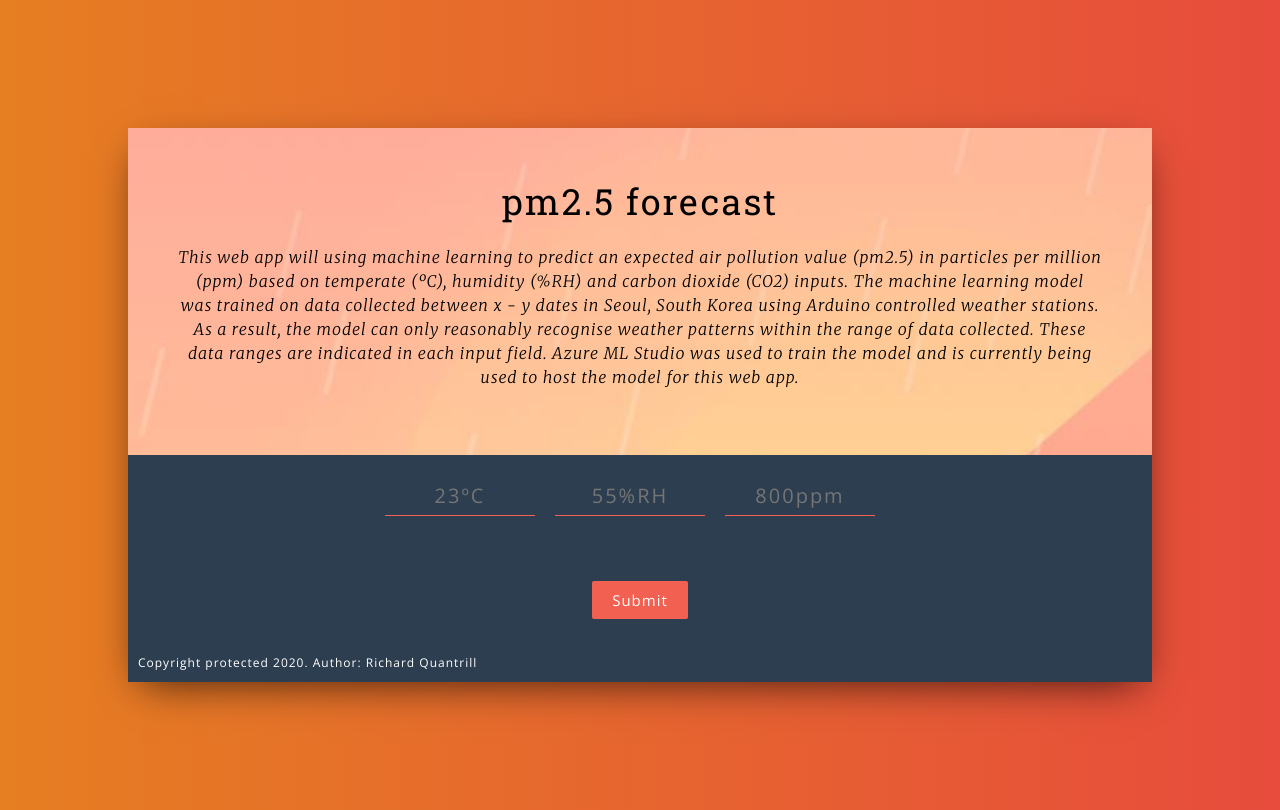
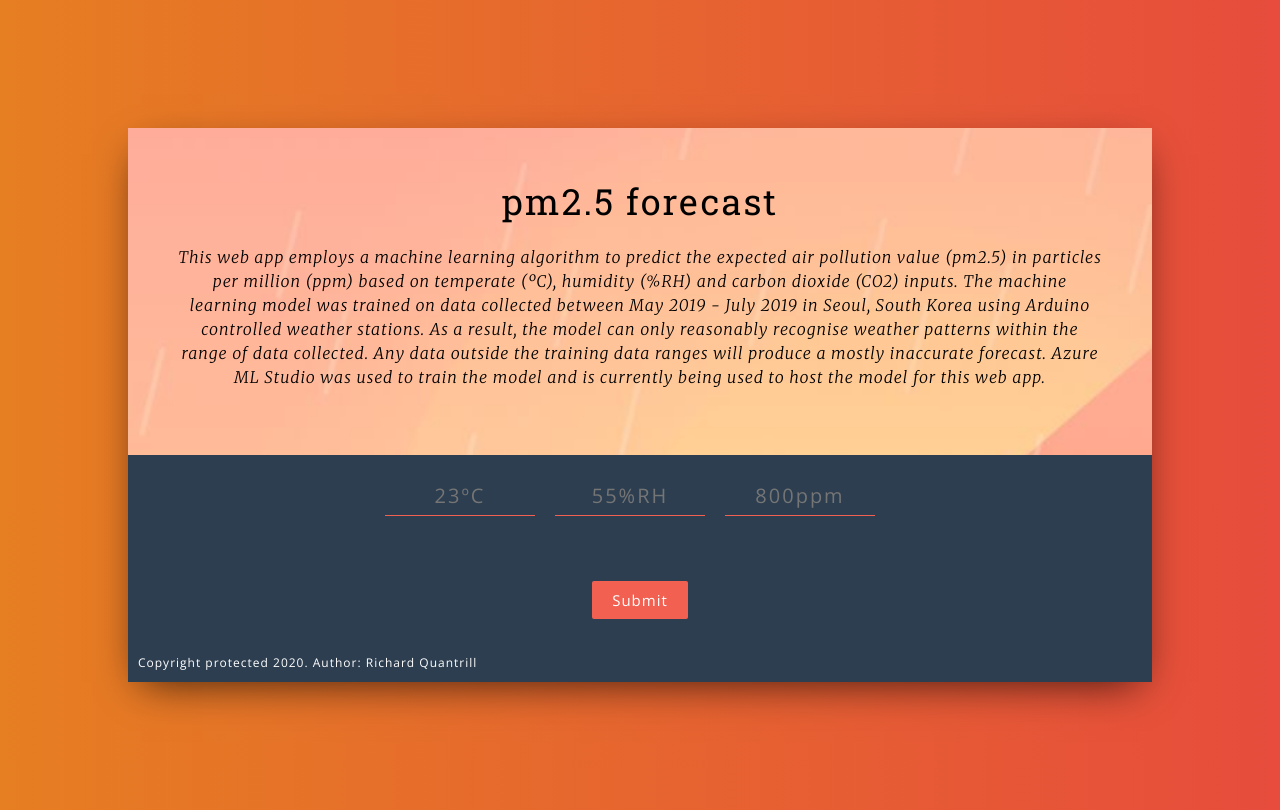
Before and after one commit to ricqua/react-airqualityml, a React (Create React App) app: page / in a window 1280 px wide. Built offline with nearby package versions, Linux system fonts and the light colour scheme.

Commit message:
changed header text

```diff
--- a/src/Components/Header.js
+++ b/src/Components/Header.js
@@ -6,15 +6,16 @@ const Header = () => {
       <div className="headerComponent">
         <h1 className="headerComponent_title">pm2.5 forecast</h1>
         <p className="headerComponent_subtitle">
-          This web app will using machine learning to predict an expected air
-          pollution value (pm2.5) in particles per million (ppm) based on
-          temperate (ºC), humidity (%RH) and carbon dioxide (CO2) inputs. The
-          machine learning model was trained on data collected between x - y
-          dates in Seoul, South Korea using Arduino controlled weather stations.
-          As a result, the model can only reasonably recognise weather patterns
-          within the range of data collected. These data ranges are indicated in
-          each input field. Azure ML Studio was used to train the model and is
-          currently being used to host the model for this web app.
+          This web app employs a machine learning algorithm to predict the
+          expected air pollution value (pm2.5) in particles per million (ppm)
+          based on temperate (ºC), humidity (%RH) and carbon dioxide (CO2)
+          inputs. The machine learning model was trained on data collected
+          between May 2019 - July 2019 in Seoul, South Korea using Arduino
+          controlled weather stations. As a result, the model can only
+          reasonably recognise weather patterns within the range of data
+          collected. Any data outside the training data ranges will produce a
+          mostly inaccurate forecast. Azure ML Studio was used to train the
+          model and is currently being used to host the model for this web app.
         </p>
       </div>
     </React.Fragment>
```
